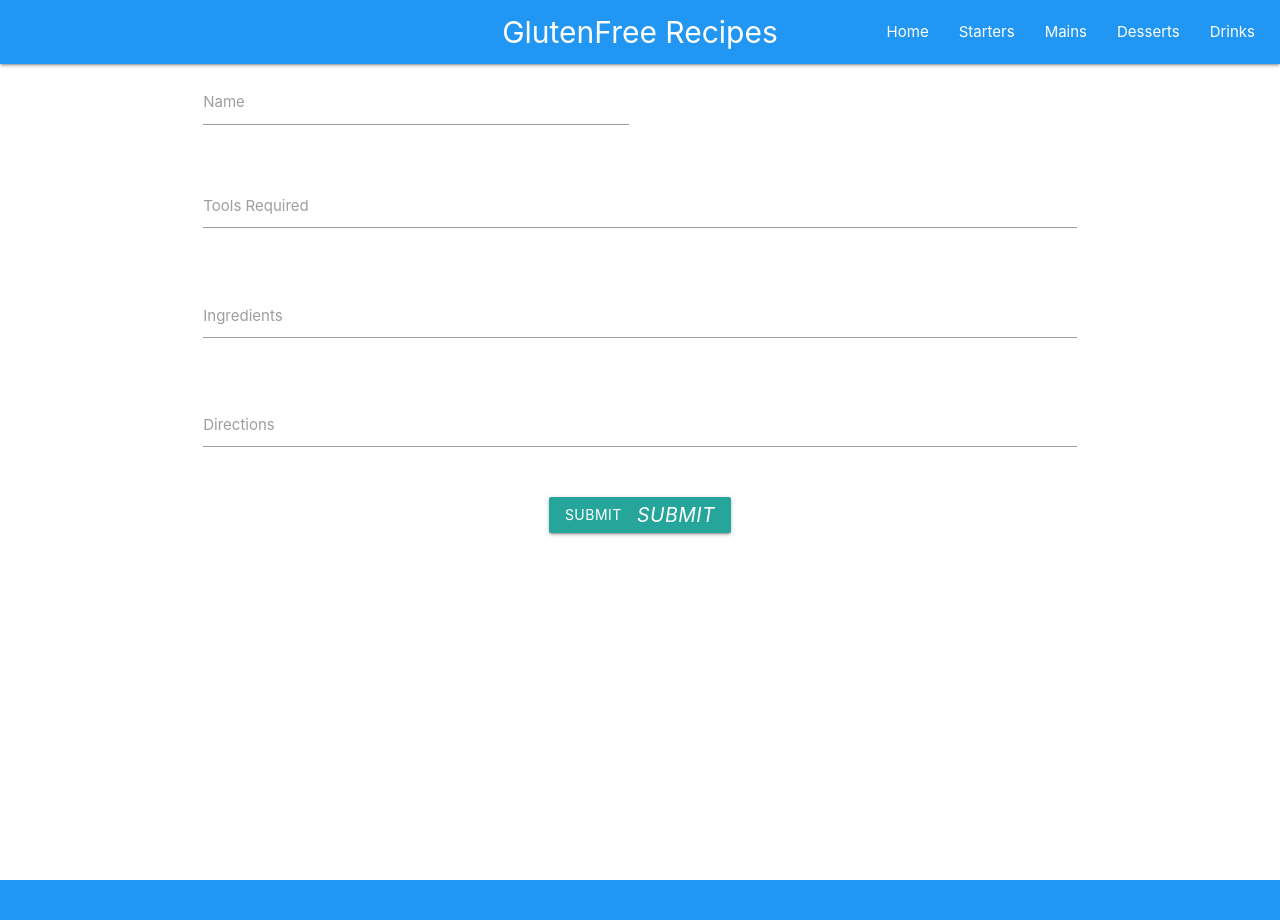
After one commit to mcnic16/glutefree-recipes-new, a Flask app: page /add_mains in a window 1280 px wide. The commit adds this page. Run offline with Flask 2, Linux system fonts and the light colour scheme.

Commit message:
added mains.html and added mains function in routes.py

```diff
--- a/glutenfree/routes.py
+++ b/glutenfree/routes.py
@@ -58,3 +58,24 @@ def delete_starters(starter_id):
     db.session.delete(starter)
     db.session.commit()
     return redirect(url_for("starters"))
+
+
+@app.route("/mains")
+def mains():
+    starters = list(Main.query.order_by(Main.id).all())
+    return render_template("mains.html", mains=mains)
+
+
+@app.route("/add_mains",  methods=["GET", "POST"])
+def add_mains():
+    if request.method == "POST":
+        starter = Main(
+            main_names=request.form.get("main_names"),
+            main_tools=request.form.get("main_tools"),
+            main_ingredients=request.form.get("main_ingredients"),
+            main_directions=request.form.get("main_directions")
+        )
+        db.session.add(main)
+        db.session.commit()
+        return redirect(url_for("main"))
+    return render_template("add_mains.html")
--- /dev/null
+++ b/glutenfree/templates/add_mains.html
@@ -0,0 +1,53 @@
+{% extends "base.html" %}
+{% block content %}
+
+<div class="row">
+  <form class="col s12" method="POST" action="{{ url_for('add_mains') }}">
+      <div class="row">
+        <!-- Starters Name -->
+        <div class="input-field col s6">
+            <input id="main_names" name="main_names" type="text" class="validate" required >
+          <label for="main_names">Name</label>
+        </div>
+      </div>
+      <!-- Starters Tools -->
+      <div class="row">
+        <div class="input-field col s12">
+          <textarea id="main_tools" name="main_tools" type="text" class="materialize-textarea" class="validate" required ></textarea>
+          <label for="main_tools">Tools Required</label>
+        </div>
+      </div>
+      <!-- Ingredients -->
+      <div class="row">
+        <div class="input-field col s12">
+          <textarea id="main_ingredients" name="main_ingredients" type="text" class="materialize-textarea" class="validate" required ></textarea>
+          <label for="main_ingredients">Ingredients</label>
+        </div>
+      </div>
+      <!-- Directions -->
+      <div class="row">
+        <div class="input-field col s12">
+          <textarea id="main_directions" name="main_directions" type="text" class="materialize-textarea" class="validate" required ></textarea>
+          <label for="main_directions">Directions</label>
+        </div>
+      </div>
+      <!-- submit button -->
+      <div class="row">
+        <div class="col s12 center-align">
+            <button class="btn waves-effect waves-light" type="submit" name="action">Submit
+                <i class="material-icons right">Submit</i>
+              </button>
+        </div>
+    </div>
+    </form>
+  </div>
+
+
+
+
+
+
+
+
+
+{% endblock %}
--- a/glutenfree/templates/base.html
+++ b/glutenfree/templates/base.html
@@ -27,7 +27,7 @@
                     <ul class="gluten-list hide-on-med-and-down ">
                         <li><a href="{{ url_for('home') }}">Home</a></li>
                         <li><a href="{{ url_for('starters') }}">Starters</a></li>
-                        <li><a href="">Mains</a></li>
+                        <li><a href="{{ url_for('mains') }}">Mains</a></li>
                         <li><a href="">Desserts</a></li>
                         <li><a href="">Drinks</a></li>
                     </ul>
@@ -38,7 +38,7 @@
             <ul class="sidenav" id="mobile-nav">
                 <li><a href="{{ url_for('home') }}">Home</a></li>
                 <li><a href="{{ url_for('starters') }}">Starters</a></li>
-                <li><a href="">Mains</a></li>
+                <li><a href="{{ url_for('mains') }}">Mains</a></li>
                 <li><a href="">Desserts</a></li>
                 <li><a href="">Drinks</a></li>
             </ul>
--- a/glutenfree/templates/cuisine.html
+++ b/glutenfree/templates/cuisine.html
@@ -22,9 +22,9 @@
                     Add Drinks <i class="fas fa-plus-square right"></i> </a>
             </div>
 </div>
-<img src="{{ url_for('static', filename='img/gluten-free-diet.jpg') }}" align="center" />
+
 <div class="row">
-
+        <img class"gluten-pic" src="{{ url_for('static', filename='img/gluten-free-diet.jpg') }}">
 </div>
 
 
```
Also changed, not shown: glutenfree/templates/mains.html (+25 -1 lines).
